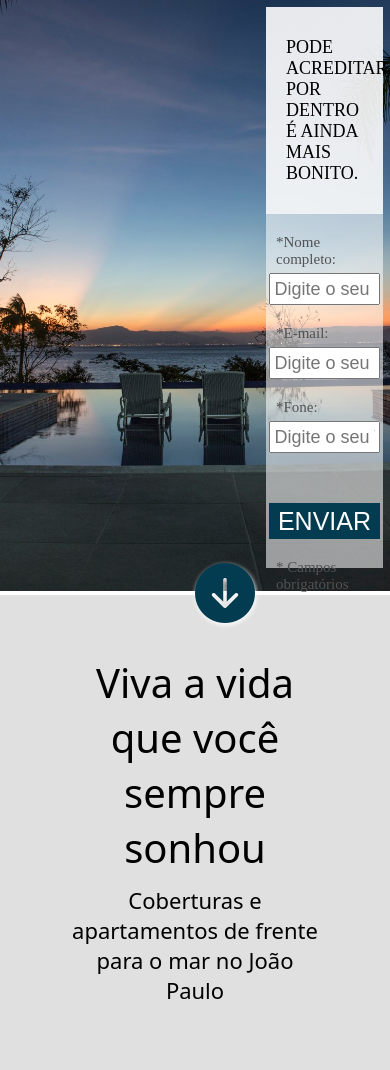
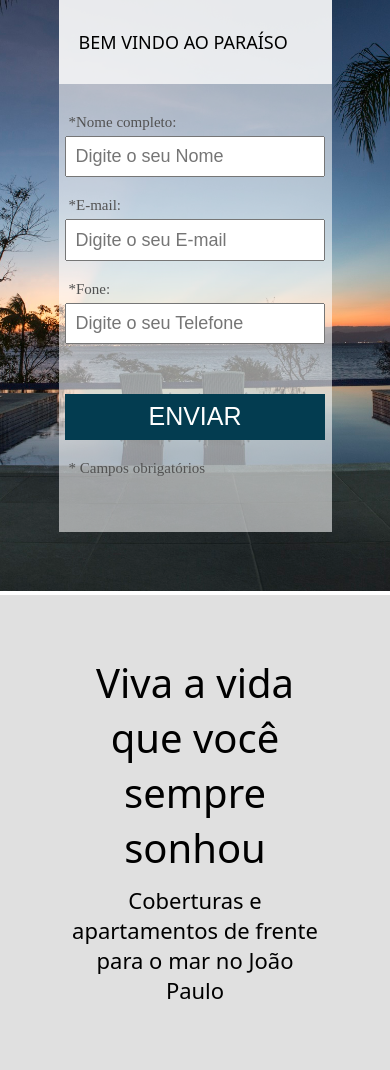
Before and after one commit to thiagotorresz/DankiCode, a PHP site: page / in a window 390 px wide. Shown: the part 99-1169 px from the top of the page. Run offline with PHP 8.4, Linux system fonts and the light colour scheme.

Commit message:
responsive

```diff
--- a/Front-End/projects/#005 - landingpage/css/style.css
+++ b/Front-End/projects/#005 - landingpage/css/style.css
@@ -35,17 +35,6 @@ header{
 	margin-top: 10px;
 }
 
-@media screen and (max-width: 600px) {
-	.img02{
-		display: none;
-	}
-
-	.img01{
-		float: none;
-		text-align: center;
-	}
-}
-
 /* banner e formulário */
 
 .banner{
@@ -74,6 +63,9 @@ header{
 	font-size: 18px;
 	font-weight: lighter;
 	background-color: #fcfcfcc9;
+	margin-bottom: 30px;
+	font-family: system-ui, -apple-system, BlinkMacSystemFont, 'Segoe UI', Roboto, Oxygen, Ubuntu, 'Open Sans', 'Helvetica Neue', sans-serif;
+	font-weight: 400;
 }
 
 .form-container form label, p{
@@ -89,7 +81,7 @@ header{
 	font-size: 18px;
 	width: 95%;
 	padding: 3%;
-	margin: 0 auto;
+	margin: 0 auto 20px auto;
 }
 
 .form-container form input.btn{
@@ -133,3 +125,36 @@ header{
 	font-weight: lighter;
 	margin-top: 10px;
 }
+
+
+@media screen and (max-width: 600px) {
+	.img02{
+		display: none;
+	}
+
+	.img01{
+		float: none;
+		text-align: center;
+	}
+}
+
+@media screen and (max-width: 966px) {
+	.form-container{
+		float: none;
+		height: 90%;
+		width: 70%;
+		margin: 0 auto;
+	}
+
+	.form-container span{
+		display: none;
+	}
+
+	.form-container h2::after{
+		content: 'BEM VINDO AO PARAÍSO';
+	}
+
+	.banner i{
+		display: none;
+	}
+}
--- a/Front-End/projects/#005 - landingpage/index.php
+++ b/Front-End/projects/#005 - landingpage/index.php
@@ -29,7 +29,7 @@
         <div class="banner-form">
             <div class="banner">
                 <div class="form-container">
-                    <h2>PODE ACREDITAR, POR DENTRO É AINDA MAIS BONITO.</h2>
+                    <h2><span>PODE ACREDITAR, POR DENTRO É AINDA MAIS BONITO.</span></h2>
                     <form action="">
                         <label for="name">*Nome completo:</label>
                         <input type="text" name="name" id="name" placeholder="Digite o seu Nome">
@@ -44,6 +44,7 @@
                     </form>
                 </div>
                 <i class="bi bi-arrow-down-circle-fill"></i>
+                <div class="clear"></div>
             </div>
         </div>
     </div>
```
